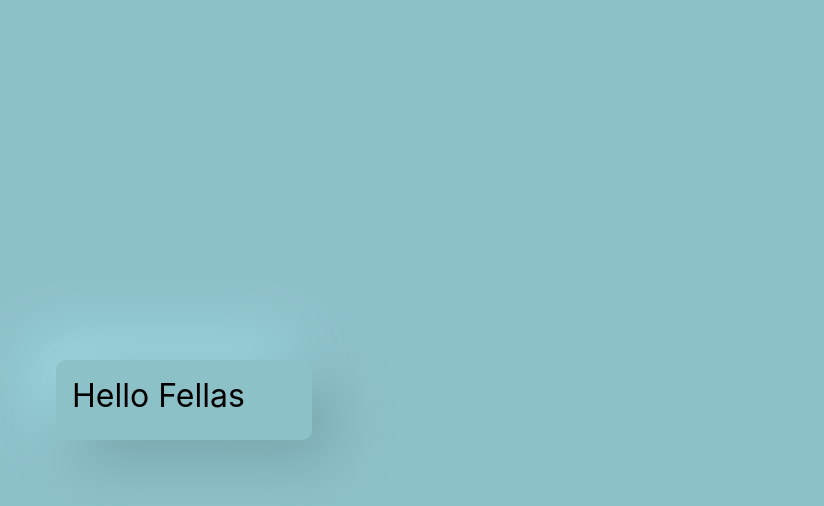
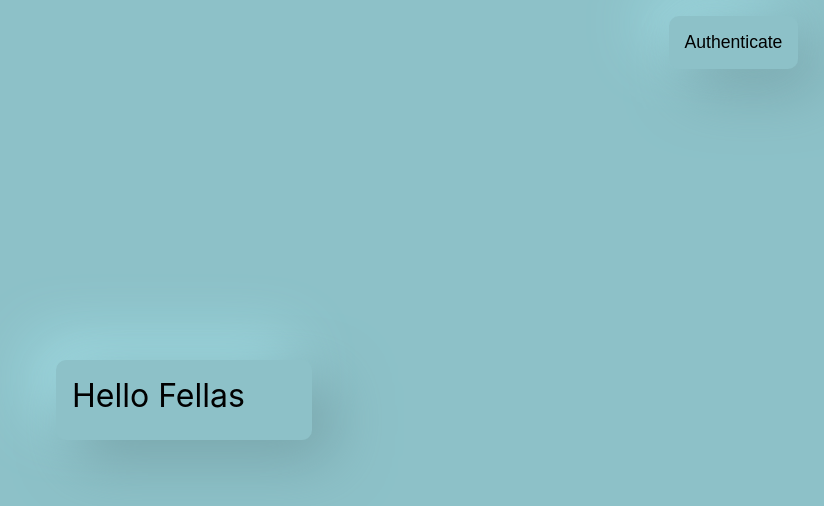
Before and after one commit to PAARTH2608/Mender, a Next.js app: page / in a window 1280 px wide. Shown: the top 506 px of the page, without its empty margins (456-1280 px from the left). Built offline with nearby package versions, Linux system fonts and the light colour scheme.

Commit message:
framer added

```diff
--- /dev/null
+++ b/components/RegisterBtn.js
@@ -0,0 +1,56 @@
+import Link from "next/link";
+import styled from "styled-components";
+import { motion } from "framer-motion";
+
+const MainDiv = styled(motion.div)`
+  position: absolute;
+  top: 2%;
+  right: 2%;
+  box-shadow: 20px 20px 60px #78a4aa, -20px -20px 60px #a2dee6;
+  border-radius: 10px;
+`;
+const BtnDiv = styled.button`
+  background-color: transparent;
+  border: none;
+  padding: 2vh;
+  font-size: 1.1rem;
+
+  &:hover {
+    cursor: pointer;
+  }
+`;
+
+const dropIn = {
+  hidden: {
+    y: "-100vh",
+    opacity: 0,
+  },
+  visible: {
+    y: 0,
+    opacity: 1,
+    transition: {
+      duration: 2.3,
+      type: "spring",
+      stiffness: 500,
+      damping: 30,
+    },
+  },
+
+};
+const RegisterBtn = () => {
+  return (
+    <Link href="/register" passHref>
+      <MainDiv
+        onClick={(e) => e.stopPropagation()}
+        variants={dropIn}
+        initial="hidden"
+        animate="visible"
+        exit="exit"
+      >
+        <BtnDiv>Authenticate</BtnDiv>
+      </MainDiv>
+    </Link>
+  );
+};
+
+export default RegisterBtn;
--- a/components/page-components/Register.js
+++ b/components/page-components/Register.js
@@ -5,6 +5,7 @@ import Loader from "../Loader";
 import Manual from "../Authentication/Manual";
 import Mid from "../Authentication/Mid";
 import Automatic from "../Authentication/Automatic";
+import { motion } from "framer-motion";
 
 const Util = styled.div`
   display: flex;
--- a/pages/index.js
+++ b/pages/index.js
@@ -2,6 +2,7 @@ import { useState, useEffect } from "react";
 import styled from "styled-components";
 import { Palette } from "../components/Palette";
 import Loader from "../components/Loader";
+import RegisterBtn from "../components/RegisterBtn";
 
 export const MainDiv = styled.div`
   background-color: ${Palette.maindiv};
@@ -22,16 +23,20 @@ const Title = styled.div`
   font-size: 2em;
 `;
 export default function Home() {
-  const [showLoader,setLoader] = useState(true)
-  useEffect(()=>{
-    setTimeout(function() {
-      setLoader(false)
-         }, 2000);
-       },
-   []);
+  const [showLoader, setLoader] = useState(true);
+
+  useEffect(() => {
+    setTimeout(function () {
+      setLoader(false);
+    }, 2000);
+  }, []);
   return (
-    <MainDiv>
-      {showLoader ? <Loader /> : <Title>Hello Fellas</Title>}
+    <MainDiv>{showLoader ?
+      <Loader /> :
+      <>
+        <RegisterBtn />
+        <Title>Hello Fellas</Title>
+      </>}
     </MainDiv>
   );
 }
```
